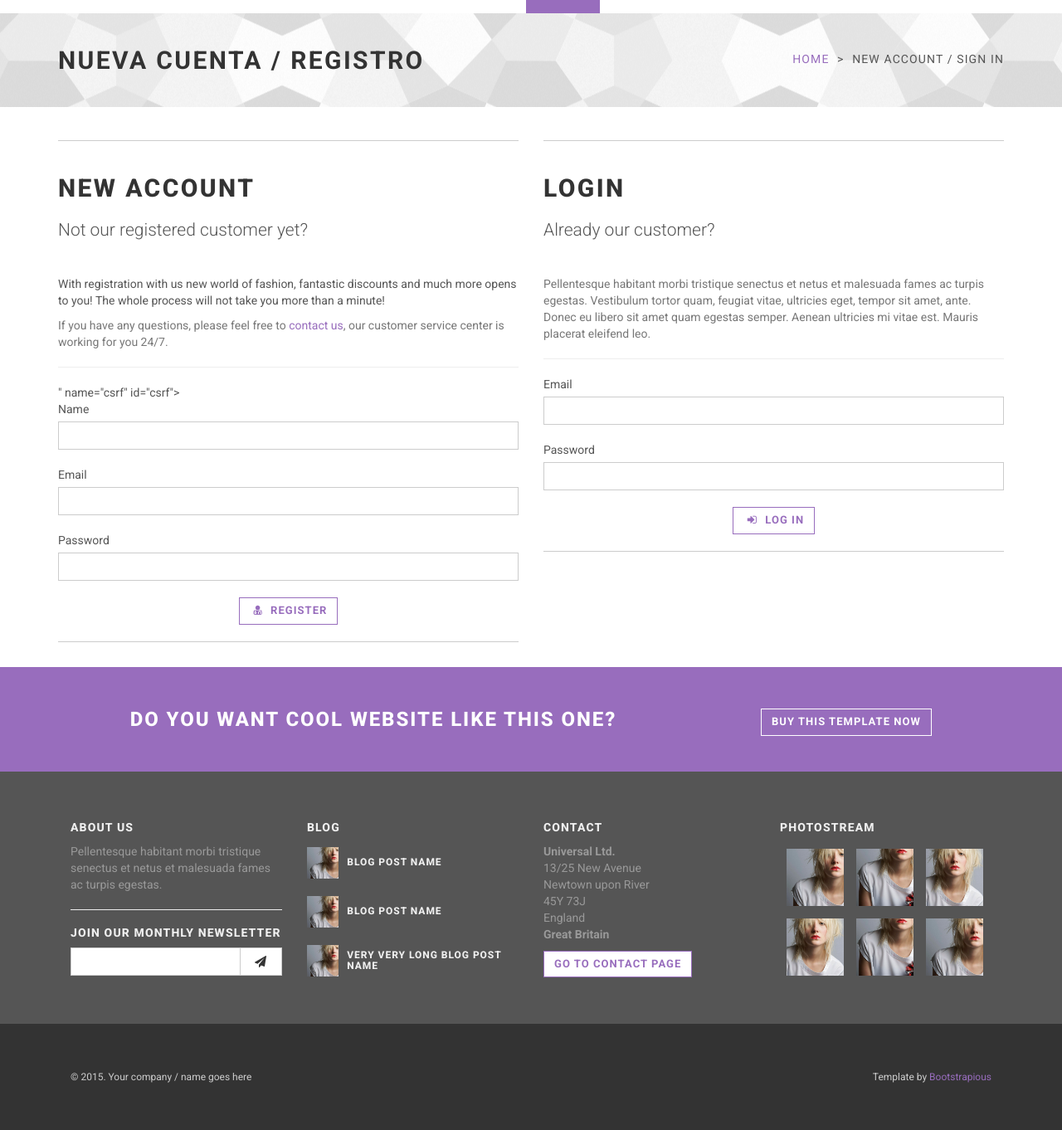
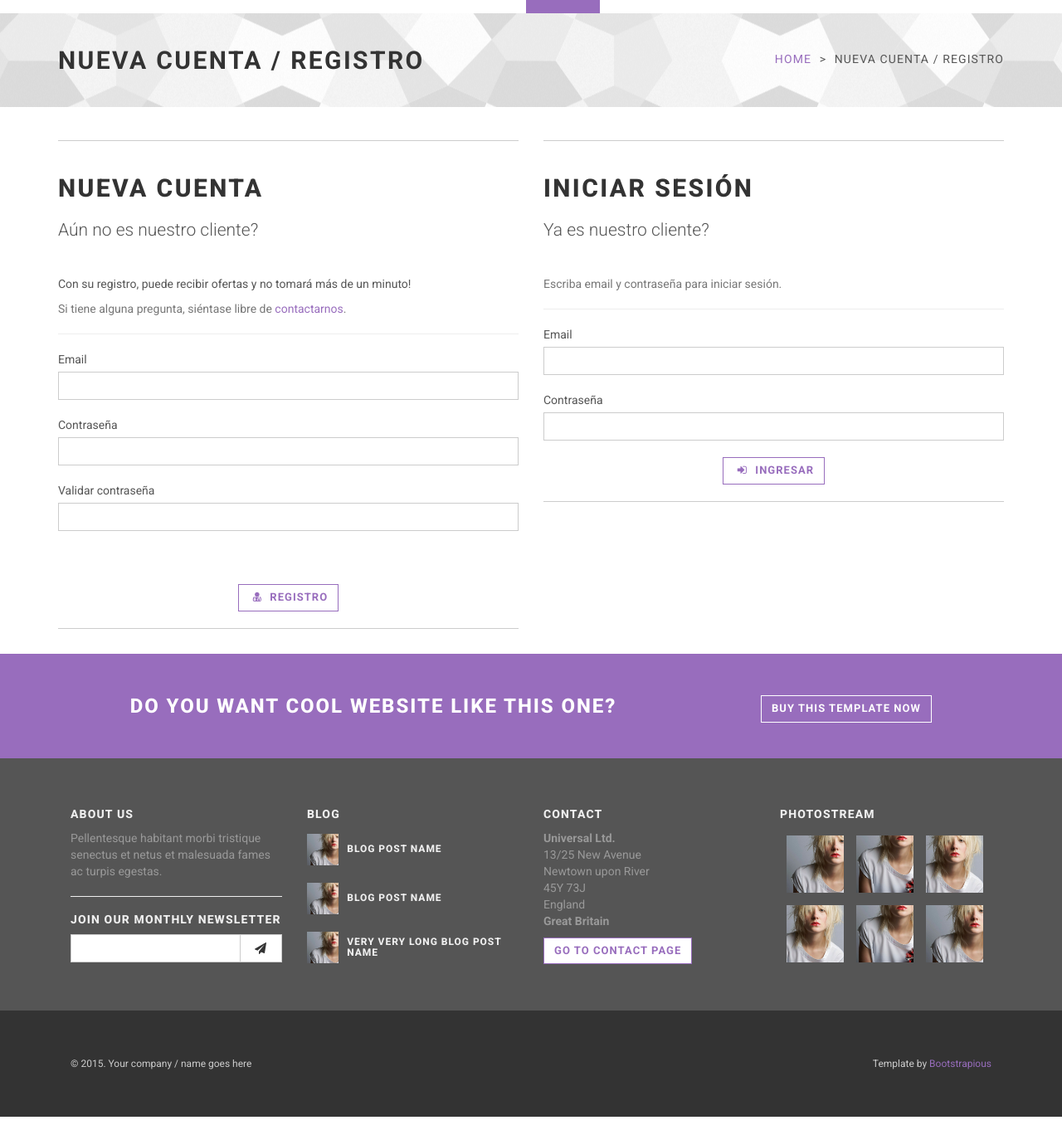
Before and after one commit to razeone/storefront_be, a Django app: page /register/ in a window 1280 px wide. Shown: the part 95-1457 px from the top of the page at 83% size. Run offline with Django 3.2, Linux system fonts and the light colour scheme; parts of the project's set-up code (start-up, migrations or seed data) failed here and were passed over; some libraries are stand-ins or nearby versions.

Commit message:
Adding WIP for user registration

```diff
--- a/storefront/register/models.py
+++ b/storefront/register/models.py
@@ -17,6 +17,7 @@ class CustomerManager(BaseUserManager):
     """
     The class to manage custome user's model
     """
+
     def create_user(self, email, date_of_birth, password=None):
         """
         Creates and saves a User with the given email, date of
--- a/storefront/register/static/register/js/register.js
+++ /dev/null
@@ -1 +0,0 @@
-console.log('Im the register app');
--- /dev/null
+++ b/storefront/register/static/register/js/user.js
@@ -0,0 +1,87 @@
+function User(email, password, confirm) {
+    /*
+    The User class for register and other stuff
+    */
+
+    // The constructor
+    this.email = email;
+    this.password = password;
+    this.confirm = confirm;
+    this.errors = [];
+    this.success = [];
+    var validEndpoint = '/register/customer/'
+
+    this.validateEmail = function() {
+        var re = /^(([^<>()[\]\\.,;:\s@\"]+(\.[^<>()[\]\\.,;:\s@\"]+)*)|(\".+\"))@((\[[0-9]{1,3}\.[0-9]{1,3}\.[0-9]{1,3}\.[0-9]{1,3}\])|(([a-zA-Z\-0-9]+\.)+[a-zA-Z]{2,}))$/;
+        return re.test(email);
+    }
+
+    this.validatePassword = function() {
+        if(this.password != this.confirm) {
+            this.errors.push('Las contraseñas ingresadas no coinciden');
+        }
+        else {
+            if(this.password.length < 8) {
+                this.errors.push('El password debe al menos contener 8 caracteres');
+            }
+        }
+    }
+
+    this.validate = function() {
+        if(this.email == '' || this.password == '' || this.confirm == '') {
+            this.errors.push('Todos los valores son requeridos');
+        }
+        if(!this.validateEmail()) {
+            this.errors.push('El correo electrónico no parece tener formato válido');
+        }
+        this.validatePassword();
+
+        if(this.errors.length == 0) {
+            return true;
+        }
+        else {
+            return false;
+        }
+    }
+
+    this.displayErrors = function() {
+        $('#error-messages').html('');
+            for(error in this.errors) {
+                $('#error-messages').append('<li>' + this.errors[error] + '</li>');
+            }
+        $('#error-messages').fadeIn();
+    }
+
+
+    this.create = function() {
+        console.log('Create');
+        var userData = {
+            email: this.email,
+            password: this.password
+        };
+
+        var csrftoken = $.cookie('csrftoken');
+
+        $.ajaxSetup({
+            beforeSend: function(xhr, settings) {
+                    xhr.setRequestHeader("X-CSRFToken", csrftoken);
+                }
+            });
+
+        $.ajax({
+            url: validEndpoint,
+            method: "POST",
+            data: userData
+        })
+        .done(function(res) {
+            if(res.status == 201) {
+                this.success.push('El usuario se ha creado correctamente');
+                return true;
+            }
+        })
+        .fail(function(res) {
+            this.errors.push(res.responseText);
+            return false;
+        });
+    }
+}
--- /dev/null
+++ b/storefront/register/static/register/js/user_handler.js
@@ -0,0 +1,21 @@
+$(function(){
+
+    $( "#register-form" ).submit(function( event ) {
+        event.preventDefault();
+        var email = $('#email-register').val();
+        var password = $('#password-register').val();
+        var confirm = $('#confirm-register').val();
+        var newUser = new User(email, password, confirm);
+        if(newUser.validate()) {
+            if(newUser.create()) {
+                $('#success-messages').fadeIn();
+            }
+            else {
+                newUser.displayErrors();
+            }
+        }
+        else {
+            newUser.displayErrors();
+        }
+    });
+});
--- a/storefront/register/templates/register/register.html
+++ b/storefront/register/templates/register/register.html
@@ -11,7 +11,7 @@
                     <ul class="breadcrumb">
                         <li><a href="/">Home</a>
                         </li>
-                        <li>New account / Sign in</li>
+                        <li>Nueva cuenta / Registro</li>
                     </ul>
 
                 </div>
@@ -26,29 +26,36 @@
 	        <div class="row">
 	            <div class="col-md-6">
 	                <div class="box">
-	                    <h2 class="text-uppercase">New account</h2>
+	                    <h2 class="text-uppercase">Nueva cuenta</h2>
 
-	                    <p class="lead">Not our registered customer yet?</p>
-	                    <p>With registration with us new world of fashion, fantastic discounts and much more opens to you! The whole process will not take you more than a minute!</p>
-	                    <p class="text-muted">If you have any questions, please feel free to <a href="contact.html">contact us</a>, our customer service center is working for you 24/7.</p>
+	                    <p class="lead">Aún no es nuestro cliente?</p>
+	                    <p>Con su registro, puede recibir ofertas y no tomará más de un minuto!</p>
+	                    <p class="text-muted">Si tiene alguna pregunta, siéntase libre de <a href="#">contactarnos</a>.</p>
 
 	                    <hr>
-	                    <form action="customer-orders.html" method="post">
-	                    		<input type="hidden" value="{% csrf_token %}" name="csrf" id="csrf">
+	                    <form id="register-form" method="post">{% csrf_token %}
                                 <div class="form-group">
-                                    <label for="name-login">Name</label>
-                                    <input type="text" class="form-control" id="name-login">
+                                    <label for="email-login">Email</label>
+                                    <input type="text" class="form-control" id="email-register">
                                 </div>
                                 <div class="form-group">
-                                    <label for="email-login">Email</label>
-                                    <input type="text" class="form-control" id="email-login">
+                                    <label for="password-login">Contraseña</label>
+                                    <input type="password" class="form-control" id="password-register">
                                 </div>
                                 <div class="form-group">
-                                    <label for="password-login">Password</label>
-                                    <input type="password" class="form-control" id="password-login">
+                                    <label for="confirm-login">Validar contraseña</label>
+                                    <input type="password" class="form-control" id="confirm-register">
                                 </div>
+                                <div class="panel panel-danger text-danger">
+                                	<div class="panel-body" id="error-messages" hidden="true">
+									</div>
+	    						</div>
+	    						<div class="panel panel-success text-success">
+                                	<div class="panel-body" id="success-messages" hidden="true">
+									</div>
+	    						</div>
                                 <div class="text-center">
-                                    <button type="submit" class="btn btn-template-main"><i class="fa fa-user-md"></i> Register</button>
+                                    <button type="submit" class="btn btn-template-main"><i class="fa fa-user-md"></i> Registro</button>
                                 </div>
 						</form>
 	                </div>
@@ -56,11 +63,10 @@
 
 	            <div class="col-md-6">
 	                <div class="box">
-	                    <h2 class="text-uppercase">Login</h2>
+	                    <h2 class="text-uppercase">Iniciar sesión</h2>
 
-	                    <p class="lead">Already our customer?</p>
-	                    <p class="text-muted">Pellentesque habitant morbi tristique senectus et netus et malesuada fames ac turpis egestas. Vestibulum tortor quam, feugiat vitae, ultricies eget, tempor sit amet, ante. Donec eu libero sit amet quam egestas semper. Aenean
-	                        ultricies mi vitae est. Mauris placerat eleifend leo.</p>
+	                    <p class="lead">Ya es nuestro cliente?</p>
+	                    <p class="text-muted">Escriba email y contraseña para iniciar sesión.</p>
 
 	                    <hr>
 
@@ -70,11 +76,11 @@
 	                            <input type="text" class="form-control" id="email">
 	                        </div>
 	                        <div class="form-group">
-	                            <label for="password">Password</label>
+	                            <label for="password">Contraseña</label>
 	                            <input type="password" class="form-control" id="password">
 	                        </div>
 	                        <div class="text-center">
-	                            <button type="submit" class="btn btn-template-main"><i class="fa fa-sign-in"></i> Log in</button>
+	                            <button type="submit" class="btn btn-template-main"><i class="fa fa-sign-in"></i> Ingresar</button>
 	                        </div>
 	                    </form>
 	                </div>
@@ -86,5 +92,6 @@
 
 {% endblock content %}
 {% block footer_javascript_section %}
-	<script type="text/javascript" src="{{ STATIC_URL }}/register/js/register.js"></script>
+	<script type="text/javascript" src="{{ STATIC_URL }}/register/js/user.js"></script>
+	<script type="text/javascript" src="{{ STATIC_URL }}/register/js/user_handler.js"></script>
 {% endblock footer_javascript_section %}
--- a/storefront/register/urls.py
+++ b/storefront/register/urls.py
@@ -19,7 +19,7 @@ urlpatterns = [
     # url(r'^$', views.RegisterView.as_view(), name='index'),
     url(r'^$', TemplateView.as_view(template_name="register/register.html")),
     url(r'^', include(router.urls)),
-    # url(r'^user/', views.CustomerViewSet)
+    #url(r'^user/', views.CustomerViewSet)
     # url(r'^(?P<pk>\d+)/$', views.DetailView.as_view(), name='detail'),
     #url(r'^(?P<pk>\d+)/results/$', views.ResultsView.as_view(), name='results'),
     # url(r'^(?P<poll_id>\d+)/vote/$', views.vote, name='vote'),
--- a/storefront/register/views.py
+++ b/storefront/register/views.py
@@ -40,7 +40,7 @@ class CustomerViewSet(viewsets.ModelViewSet):
                 customer = serializer.save()
             except Exception as e:
                 raise
-            return Response(request.data)
+            return Response(serializer.data, status=201)
 
     def list(self, request):
         queryset = Customer.objects.all()
--- a/storefront/templates/base.html
+++ b/storefront/templates/base.html
@@ -88,6 +88,7 @@
             <script src="{{ STATIC_URL }}js/waypoints.min.js"></script>
             <script src="{{ STATIC_URL }}js/jquery.counterup.min.js"></script>
             <script src="{{ STATIC_URL }}js/jquery.parallax-1.1.3.js"></script>
+            <script src="{{ STATIC_URL }}js/js.cookie.js"></script>
             <script src="{{ STATIC_URL }}js/front.js"></script>
 
             <!-- owl carousel -->
```
Also changed, not shown: storefront/static/js/js.cookie.js (added, +156 -0 lines).
